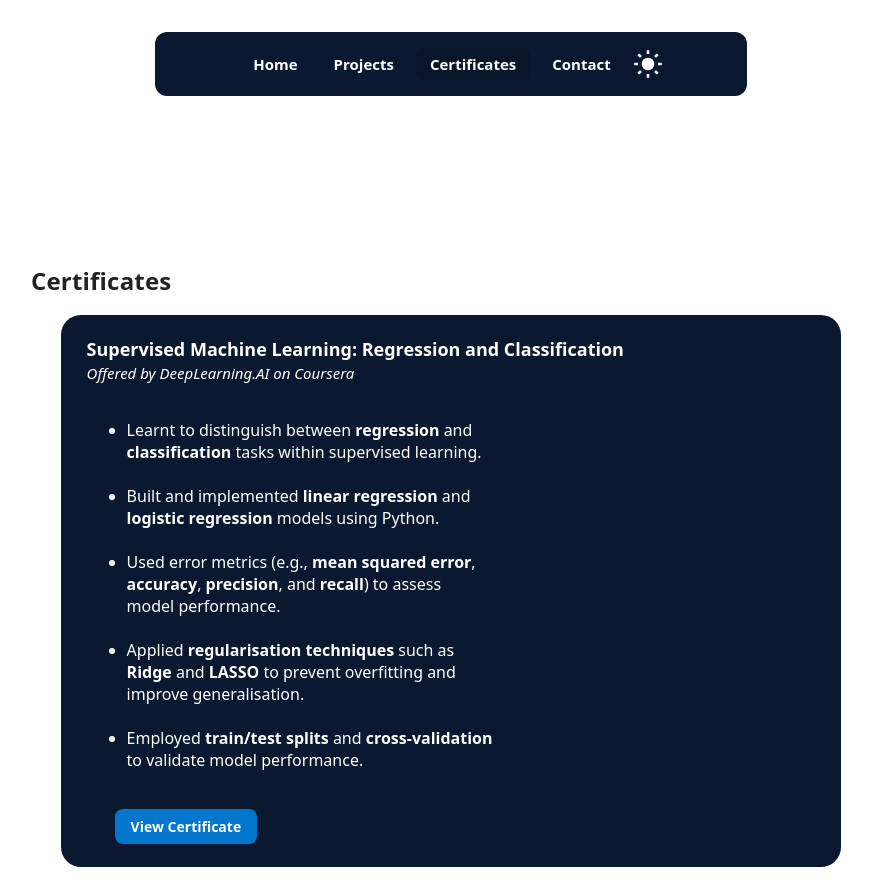
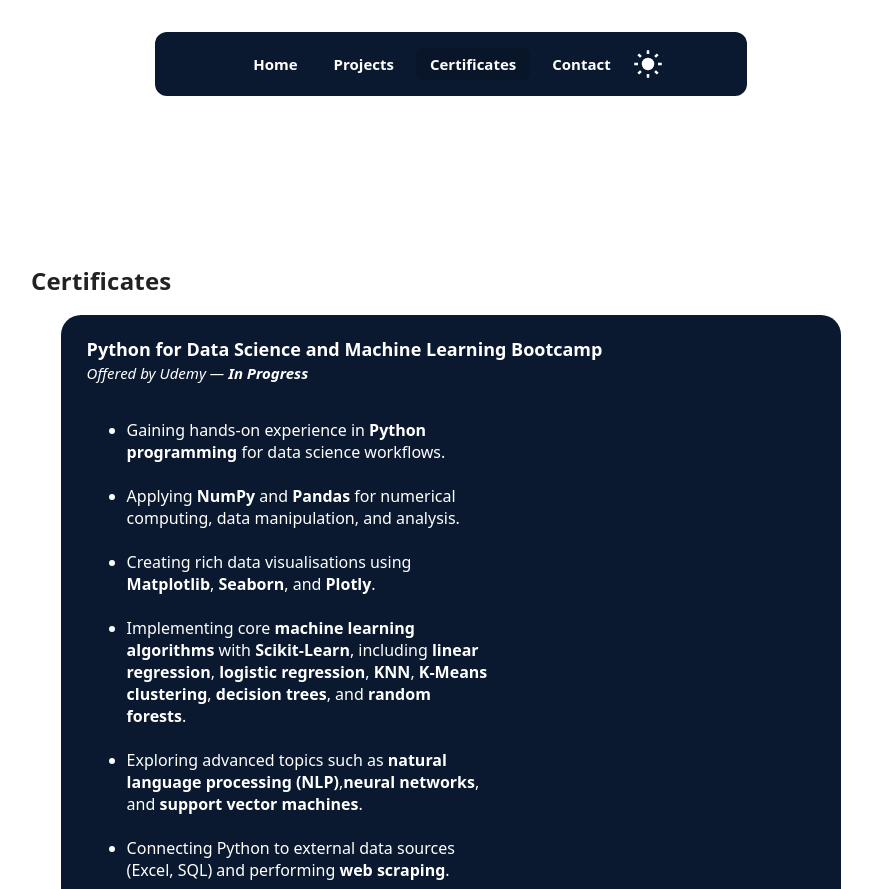
Before and after one commit to ShahadAlharbi21/portfolio-site, a React (Vite) app: page /portfolio-site/certificates in a window 1280 px wide. Shown: the top 889 px of the page, without its empty margins (189-1061 px from the left). Built offline with nearby package versions, Linux system fonts and the light colour scheme.

Commit message:
added certificate

```diff
--- a/src/components/Certificates.jsx
+++ b/src/components/Certificates.jsx
@@ -10,6 +10,28 @@
 
     <section className={styles.CertificatesSection}>
         <h1>Certificates</h1>
+            <div className={styles.CourseCard}>
+                <h2>Python for Data Science and Machine Learning Bootcamp</h2>
+                <p><em>Offered by Udemy — <strong>In Progress</strong></em></p>
+                <ul>
+                    <li>Gaining hands-on experience in <strong>Python programming</strong> for data science workflows.</li>
+                    <li>Applying <strong>NumPy</strong> and <strong>Pandas</strong> for numerical computing, data manipulation, and analysis.</li>
+                    <li>Creating rich data visualisations using <strong>Matplotlib</strong>, <strong>Seaborn</strong>, and <strong>Plotly</strong>.</li>
+                    <li>Implementing core <strong>machine learning algorithms</strong> with <strong>Scikit-Learn</strong>, including <strong>linear regression</strong>, <strong>logistic regression</strong>, <strong>KNN</strong>, <strong>K-Means clustering</strong>, <strong>decision trees</strong>, and <strong>random forests</strong>.
+                    </li>
+                    <li>Exploring advanced topics such as <strong>natural language processing (NLP)</strong>,
+                        <strong>neural networks</strong>, and <strong>support vector machines</strong>.
+                    </li>
+                    <li>Connecting Python to external data sources (Excel, SQL) and performing <strong>web scraping</strong>.</li>
+                    <li>Working with <strong>Spark</strong> for large-scale data analysis.</li>
+                </ul>
+                {/*
+                <div className={styles.buttonDesign}>
+                    <a href="/portfolio-site/Udemy_DS_ML_Certificate.pdf" target="_blank" rel="noopener noreferrer">View Certificate</a>
+                </div>
+                */}
+            </div>
+
         <div className={styles.CourseCard}>
             <h2>Supervised Machine Learning: Regression and Classification</h2>
             <p><em>Offered by DeepLearning.AI on Coursera</em></p>
```
